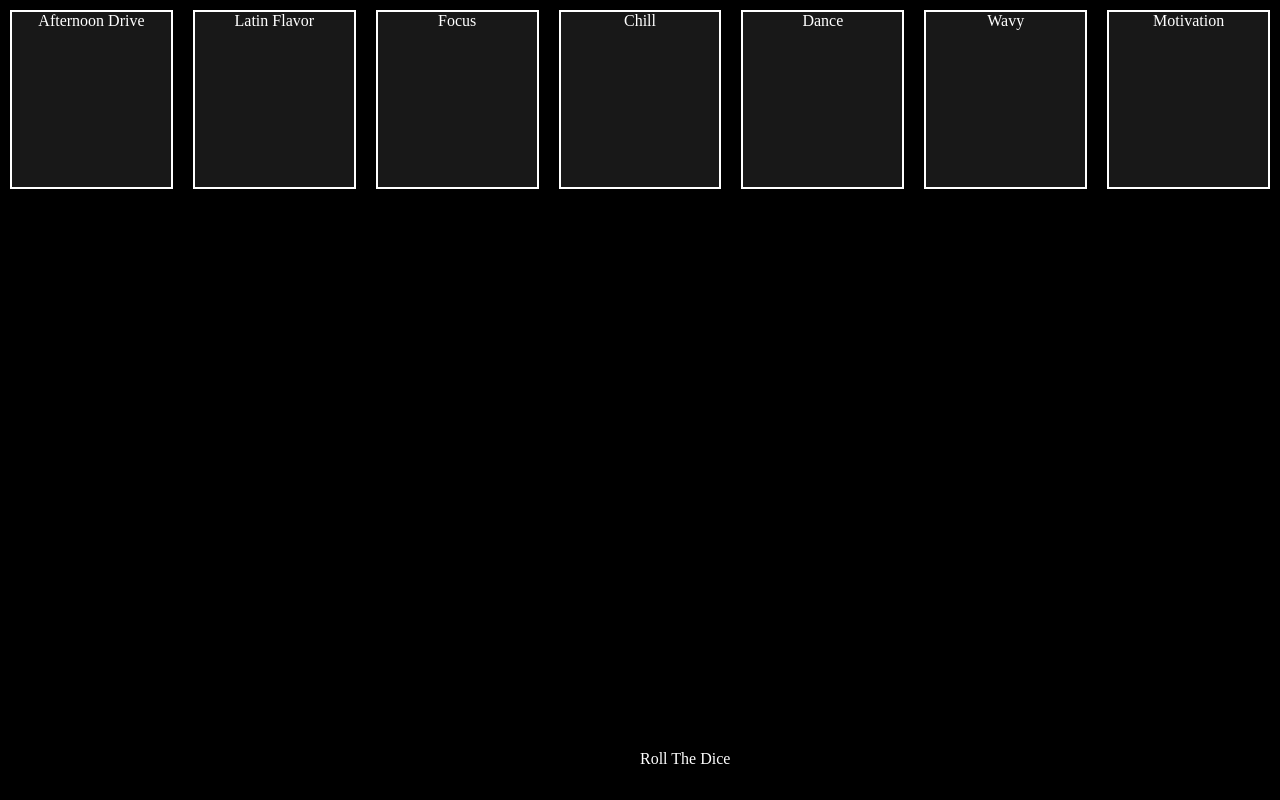
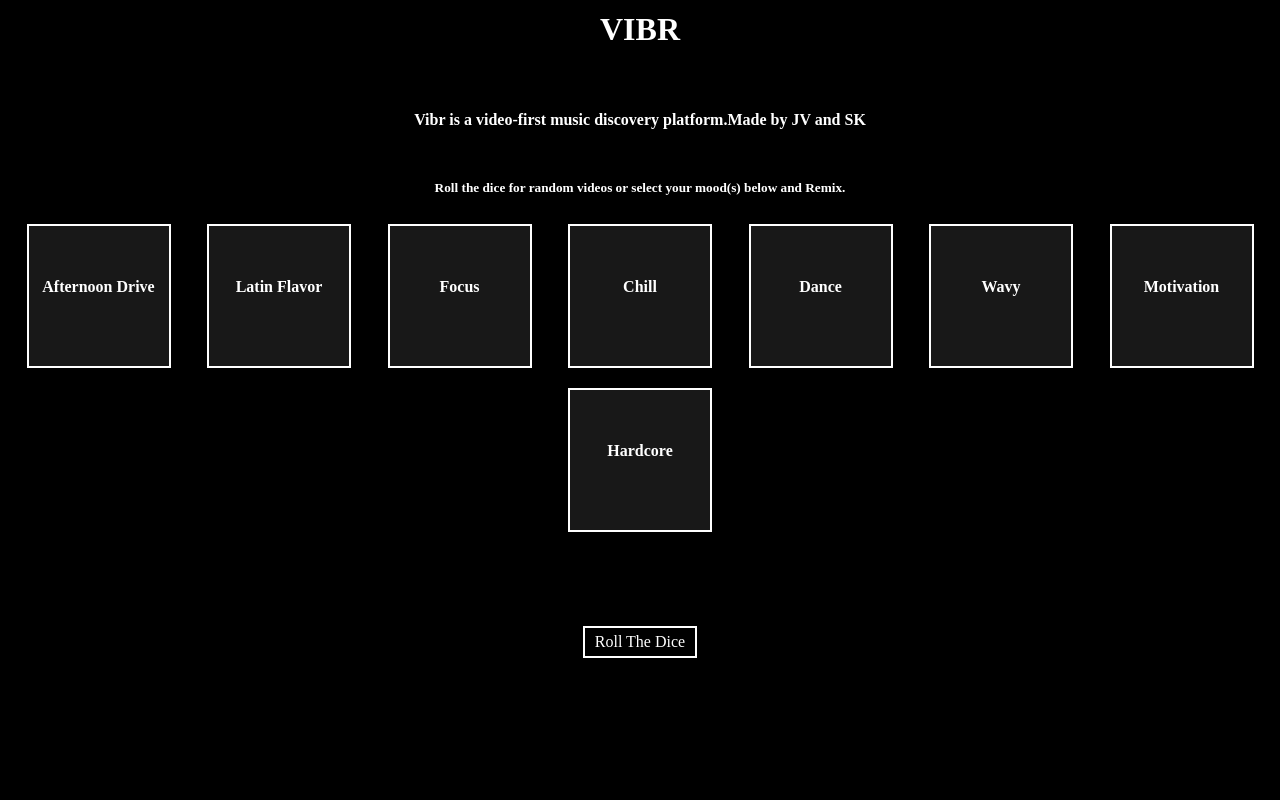
Before and after one commit to svkalvakolanu/modern_jokebox_front, a Next.js app: page / in a window 1280 px wide. Built offline with nearby package versions, Linux system fonts and the light colour scheme.

Commit message:
remix modal complete

```diff
--- a/components/Overlay/Overlay.js
+++ b/components/Overlay/Overlay.js
@@ -7,6 +7,7 @@ const Overlay = props => {
   return (
     <div className="modal" id="overlay-display">
       <div id="overlay-content">
+        <div className="container">
           <Header
             toggleRemixModal={props.toggleRemixModal}
             toggleAboutModal={props.toggleAboutModal}
@@ -19,6 +20,7 @@ const Overlay = props => {
             currentSong={props.currentSong}
             isPlaying={props.isPlaying}
           />
+        </div>
       </div>
 
       <style jsx>{`
@@ -48,6 +50,11 @@ const Overlay = props => {
           background-color: RGBA(0,0,0,.01)
           cursor: pointer;
         }
+        .container {
+          position: fixed;
+          height: 100%;
+          width: 100%;
+        }
         #overlay-content:hover {
           opacity: 1;
           display: block;
--- a/components/RemixModal/RemixModal.js
+++ b/components/RemixModal/RemixModal.js
@@ -7,6 +7,7 @@ const RemixModal = props => {
   const [chill, setChill] = useState(false);
   const [dance, setDance] = useState(false);
   const [wavy, setWavy] = useState(false);
+  const [hardcore, setHardcore] = useState(false);
   const [oldSchool, setOldSchool] = useState(false);
   const [pop, setPop] = useState(false);
   const [motivation, setMotivation] = useState(false);
@@ -26,7 +27,8 @@ const RemixModal = props => {
       wavy ||
       oldSchool ||
       pop ||
-      motivation
+      motivation ||
+      hardcore
     ) {
       setActive(true);
     } else {
@@ -75,6 +77,11 @@ const RemixModal = props => {
     setMotivation(update);
     props.updateActive("Motivation");
   };
+  const updateHardcore = () => {
+    let update = !hardcore;
+    setHardcore(update);
+    props.updateActive("Hardcore");
+  };
 
   //   class Playlist {
   //       constructor(variableName, updateFunction) {
@@ -88,47 +95,61 @@ const RemixModal = props => {
 
   return (
     <div className={"modal " + (props.display ? "playlists" : "none")}>
+      <h1>VIBR</h1>
+      <h4>Vibr is a video-first music discovery platform.</h4>
+      <h4>Made by JV and SK</h4>
+      <h5>
+        Roll the dice for random videos or select your mood(s) below and Remix.
+      </h5>
+      <div className="playlist-container">
         <div
           className={"playlist " + (afternoonDrive ? "selected" : "regular")}
           onClick={() => updateAfternoonDrive()}
         >
-        Afternoon Drive
+          <h4>Afternoon Drive</h4>
         </div>
         <div
           className={"playlist " + (latinFlavor ? "selected" : "regular")}
           onClick={() => updateLatinFlavor()}
         >
-        Latin Flavor
+          <h4>Latin Flavor</h4>
         </div>
         <div
           className={"playlist " + (focus ? "selected" : "regular")}
           onClick={() => updateFocus()}
         >
-        Focus
+          <h4>Focus</h4>
         </div>
         <div
           className={"playlist " + (chill ? "selected" : "regular")}
           onClick={() => updateChill()}
         >
-        Chill
+          <h4>Chill</h4>
         </div>
         <div
           className={"playlist " + (dance ? "selected" : "regular")}
           onClick={() => updateDance()}
         >
-        Dance
+          <h4>Dance</h4>
         </div>
         <div
           className={"playlist " + (wavy ? "selected" : "regular")}
           onClick={() => updateWavy()}
         >
-        Wavy
+          <h4>Wavy</h4>
         </div>
         <div
           className={"playlist " + (motivation ? "selected" : "regular")}
           onClick={() => updateMotivation()}
         >
-        Motivation
+          <h4>Motivation</h4>
+        </div>
+        <div
+          className={"playlist " + (hardcore ? "selected" : "regular")}
+          onClick={() => updateHardcore()}
+        >
+          <h4>Hardcore</h4>
+        </div>
       </div>
 
       <div className="modal-footer">
@@ -163,18 +184,33 @@ const RemixModal = props => {
           left: 0;
           height: 100%;
           width: 100%;
+          color: white;
+          text-align: center;
+          line-height: 0.5;
+          overflow: scroll;
+        }
+        .playlist-container {
+          display: flex;
+          flex-wrap: wrap;
+          justify-content: space-evenly;
+          min-height: 150px;
         }
         .playlists {
-          display: flex;
-          wrap: flex-wrap;
-          justify-content: space-evenly;
           z-index: 2;
           box-shadow: 0 2px 2px rgba(0, 0, 0, 0.8);
+
         }
+        h4 {
+          display: inline-block;
+          vertical-align: middle;
+          height: 25px;
+          margin-top: 57.5px;
+        }
+
         .playlist {
           text-align: center;
-          width: 175px;
-          height: 175px;
+          width: 140px;
+          height: 140px;
           background: #181818;
           color: white;
           margin: 10px;
@@ -187,16 +223,19 @@ const RemixModal = props => {
         }
         .modal-footer {
           align-content: center;
-          position: fixed;
+          margin-top: 50px;
           bottom: 0;
           height: 100px;
         }
 
         .modal-buttons {
           color: white;
-          position: fixed;
           display: inline-block;
           cursor: pointer;
+          border: solid white 2px;
+          padding: 10px;
+          bottom: 10px;
+
         }
         #remix {
           margin-right: 50px;
--- a/pages/index.js
+++ b/pages/index.js
@@ -1,4 +1,5 @@
 import React, { useState, useEffect } from "react";
+import Head from "next/head";
 import Player from "../components/Player/Player";
 import RemixModal from "../components/RemixModal/RemixModal";
 import dummyData from "../data.json";
@@ -62,7 +63,7 @@ const Page = () => {
         }
       });
     });
-    result.sort(() => Math.random() - 0.5)
+    result.sort(() => Math.random() - 0.5);
     setPlayList(result);
   };
 
@@ -89,6 +90,14 @@ const Page = () => {
 
   return (
     <div className="backdrop">
+      <Head>
+        <title>
+          {remixModal
+            ? `VIBR`
+            : `${playList[currentSong].artist} - ${playList[currentSong].title}`}
+        </title>
+        <link rel="icon" href="/responsive.png" />
+      </Head>
       <Layout>
         <Player
           playList={playList}
```
Lines whose indentation alone changed are shown as unchanged.
